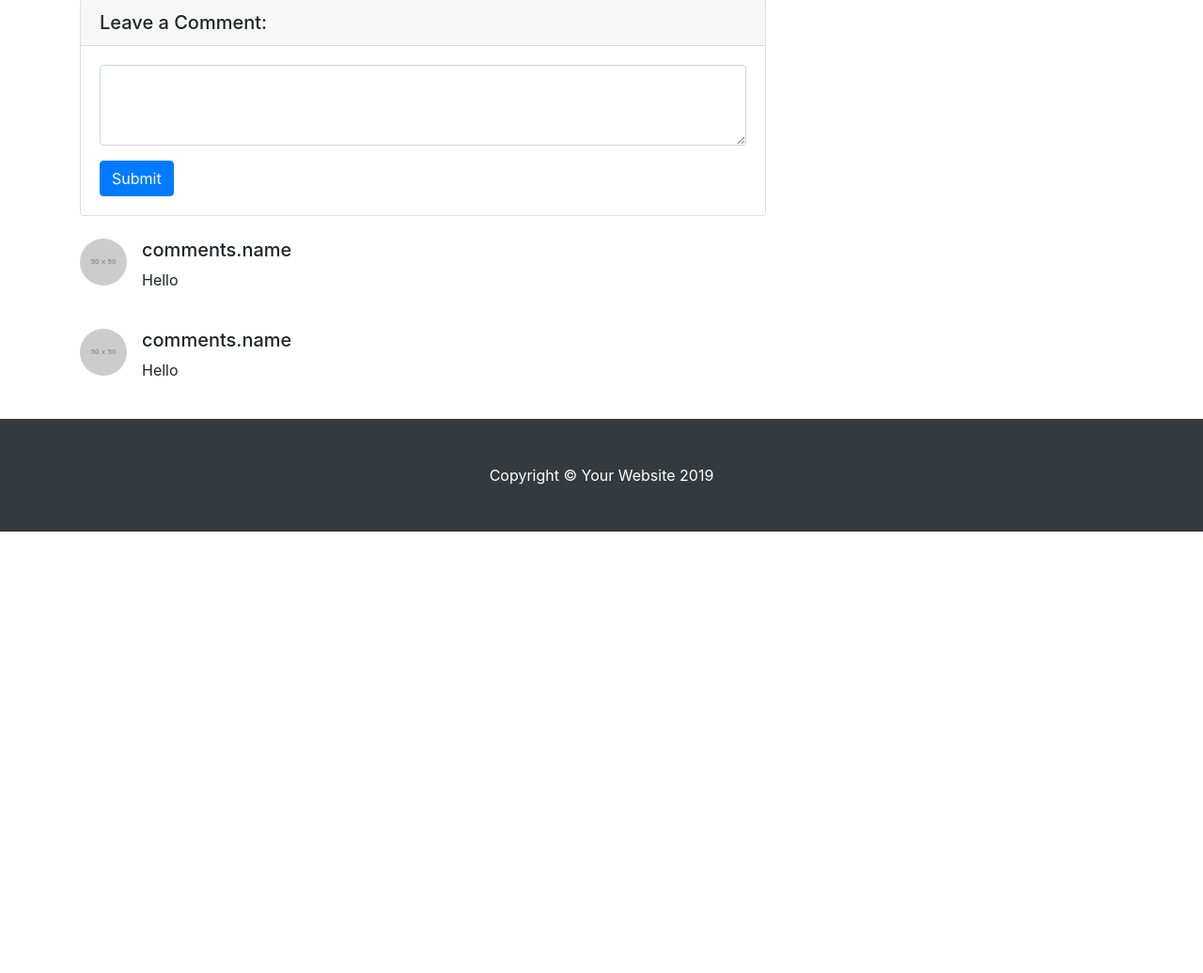
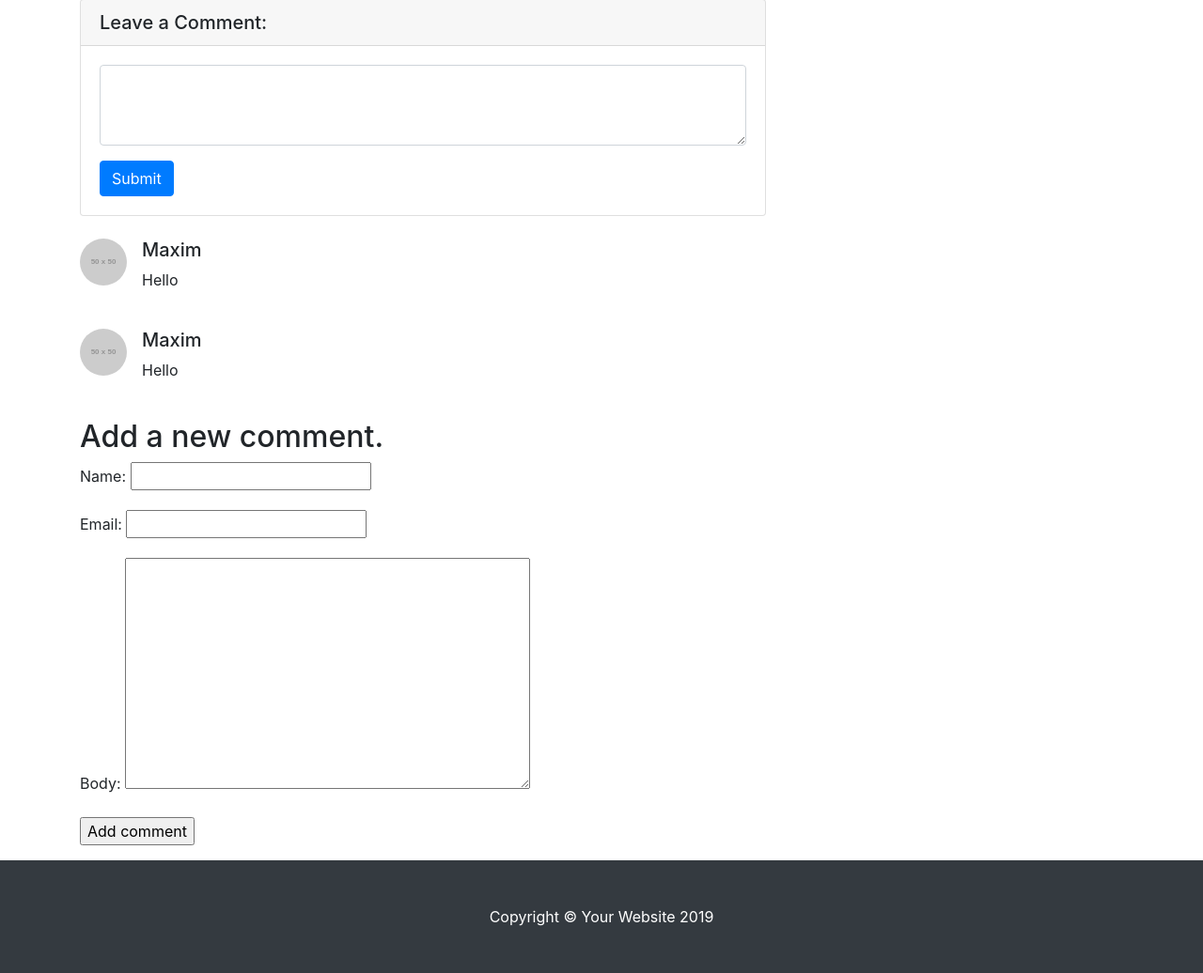
Before and after one commit to mezgoodle/django-site, a Django app: a page that uses mysite/blog/templates/blog/post/detail.html in a window 1280 px wide. Shown: the part 693-1729 px from the top of the page at 94% size. Before the commit the page ends 1259 px from the top, so only its background shows below. Run offline with Django 3.2, Linux system fonts and the light colour scheme; data comes from the database, SQL or seed files in the repository; both versions use the stored data as it was after the commit; grey boxes labelled with a size stand in for pictures from a placeholder-image service; some libraries are stand-ins or nearby versions.

Commit message:
Add a form for adding comments

```diff
--- a/mysite/blog/templates/blog/post/detail.html
+++ b/mysite/blog/templates/blog/post/detail.html
@@ -55,12 +55,22 @@
         <div class="media mb-4">
           <img class="d-flex mr-3 rounded-circle" src="http://placehold.it/50x50" alt="">
           <div class="media-body">
-            <h5 class="mt-0">comments.name</h5>
+            <h5 class="mt-0">{{comment.name}}</h5>
             {{comment.body|linebreaks}}
           </div>
         </div>
         {% empty %}
           <p>There are no comments yet.</p>
         {% endfor %}
+        {% if new_comment %}
+          <h2>Your comment has been added.</h2>
+        {% else %}
+          <h2>Add a new comment.</h2>
+          <form method="post">
+            {{comment_form.as_p}}
+            {% csrf_token %}
+            <p><input type="submit" value="Add comment"></p>
+          </form>
+        {% endif %}
       </div>
 {% endblock content %}
```
Also changed, not shown: mysite/db.sqlite3.
